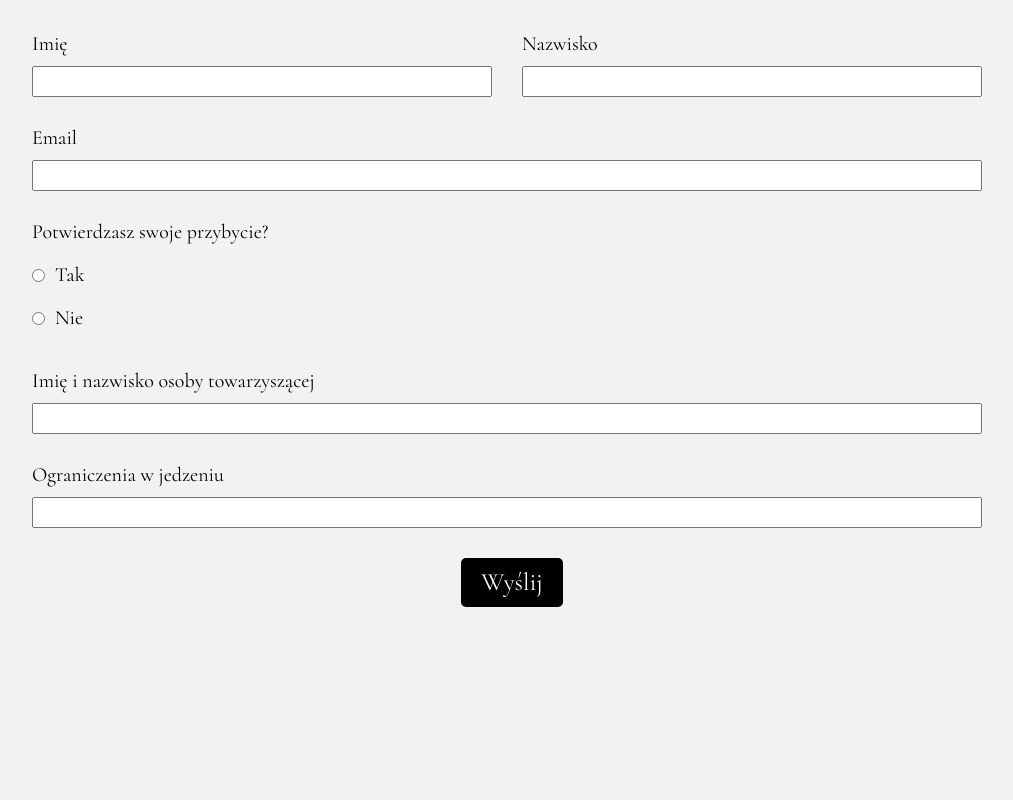
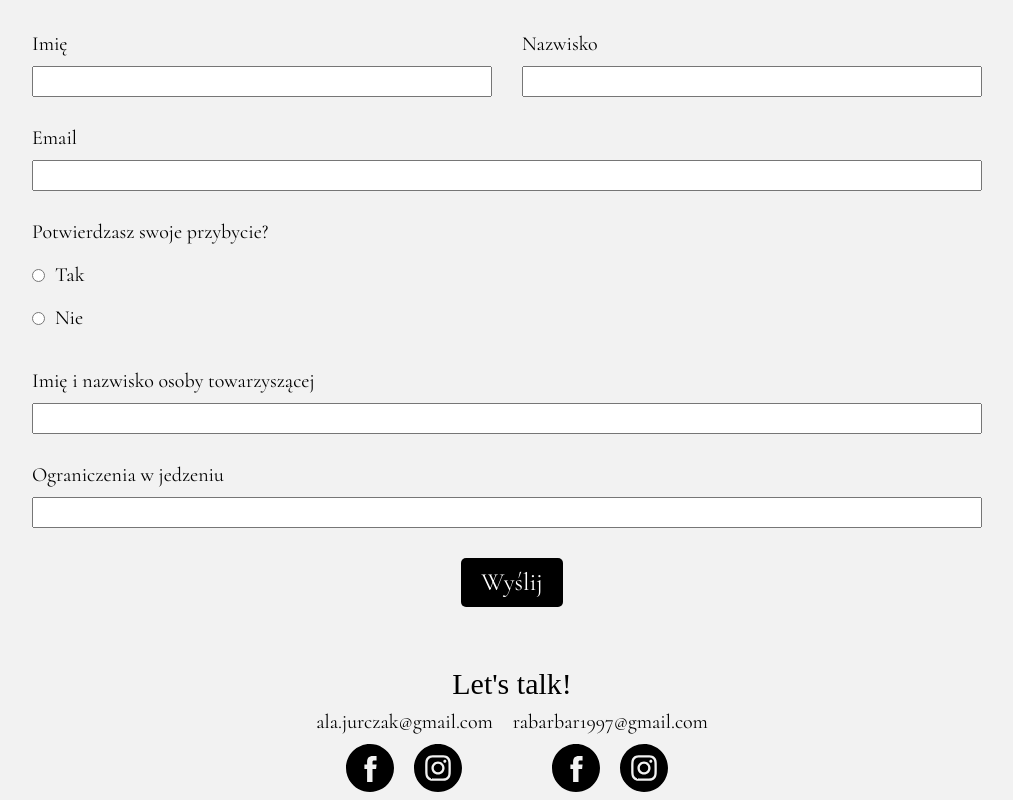
Before and after one commit to alajurczak/wedding-site, a React (Create React App) app: page /#/invitations in a window 1280 px wide. Shown: the part 489-1289 px from the top of the page, without its empty margins (128-1141 px from the left). Before the commit the page ends 1156 px from the top, so only its background shows below. Built offline with nearby package versions, Linux system fonts and the light colour scheme; a web font is replaced by a local one.

Commit message:
Footer component connected

```diff
--- a/src/features/AboutWedding/index.js
+++ b/src/features/AboutWedding/index.js
@@ -20,6 +20,7 @@ import {
 import { Navigation } from "../../common/Navigation";
 import { Tile } from "../../common/Tile";
 import { ReactComponent as SmallLocation } from "./map.svg";
+import { Footer } from "../../common/Footer";
 
 export const AboutWedding = () => {
   const googleMapsLink = "https://goo.gl/maps/wU7mLbbh4PuXpgZQA";
@@ -59,6 +60,7 @@ export const AboutWedding = () => {
         </WrapperLink>
       </Informations>
       <Tile />
+      <Footer />
     </>
   );
 };
--- a/src/features/QAPage/index.js
+++ b/src/features/QAPage/index.js
@@ -1,5 +1,6 @@
 import { Navigation } from "../../common/Navigation";
 import { Entry, QandA, Tiles, Tile, Title, Description } from "./styled";
+import { Footer } from "../../common/Footer";
 
 export const QAPage = () => {
   return (
@@ -54,6 +55,7 @@ export const QAPage = () => {
           </Description>
         </Tile>
       </Tiles>
+      <Footer />
     </>
   );
 };
--- a/src/features/RSVP/index.js
+++ b/src/features/RSVP/index.js
@@ -1,6 +1,7 @@
 import { Navigation } from "../../common/Navigation";
 import { RSVPForm } from "../../common/RSVPForm";
 import { Entry, Date, Ornament } from "./styled";
+import { Footer } from "../../common/Footer";
 
 export const RSVP = () => {
   return (
@@ -14,6 +15,7 @@ export const RSVP = () => {
       </Entry>
       <Ornament>RSVP</Ornament>
       <RSVPForm />
+      <Footer />
     </>
   );
 };
```
